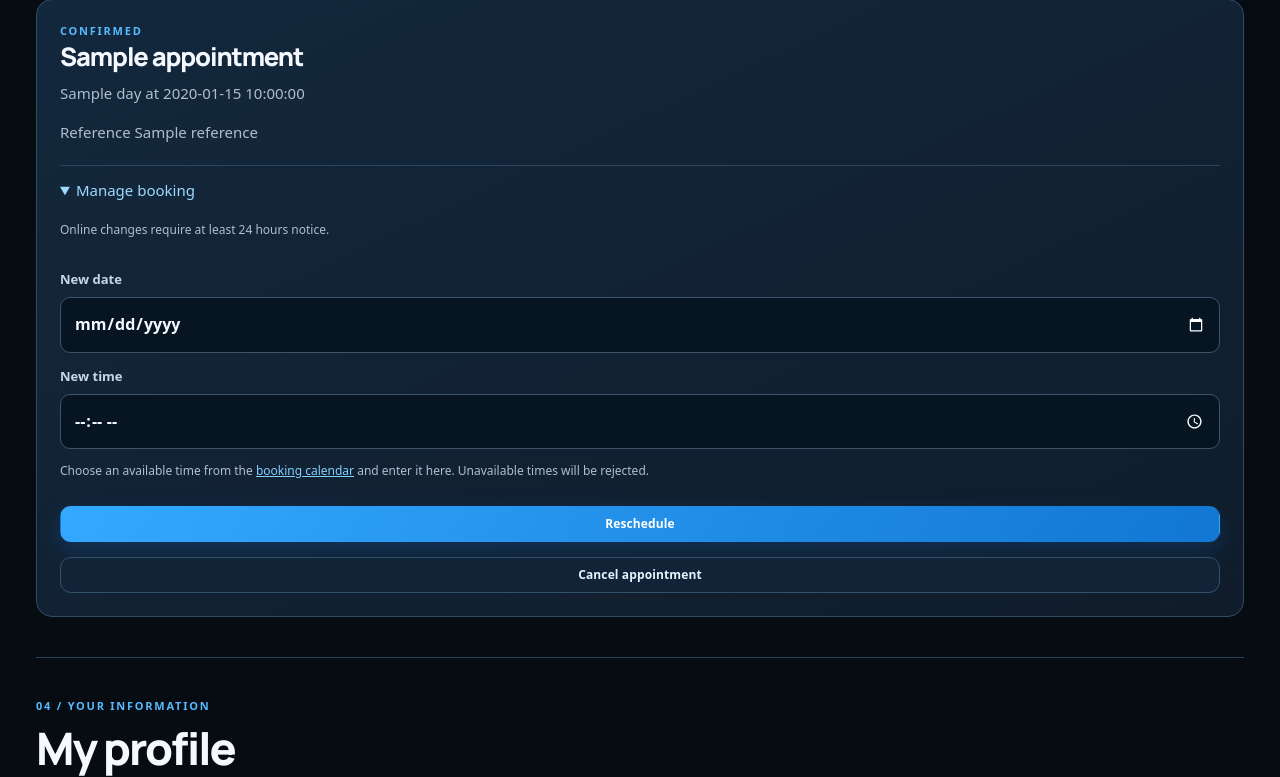
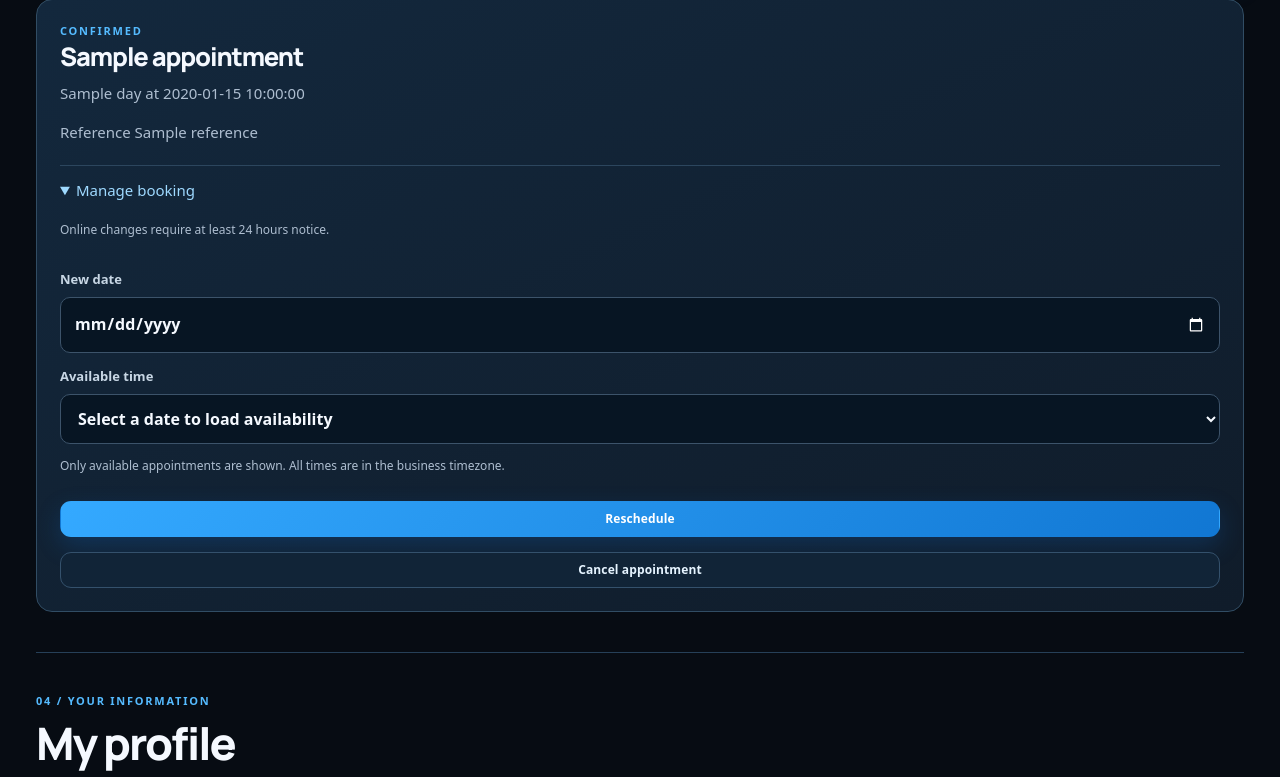
Before and after one commit to pierre-2005/gemautoworks, a FastAPI app: template templates/account.html in a window 1280 px wide, after a click on "Manage booking". Shown: the part 1890-2667 px from the top of the page. Run offline with FastAPI, Linux system fonts and the light colour scheme; the template is opened without the code that fills it: most values are stand-ins (such as "Sample title", 1, 10 or a date in 2020); parts of the project's set-up code (start-up, migrations or seed data) failed here and were passed over.

Commit message:
feat: interactive self-service rescheduling with real availability

```diff
--- a/templates/account.html
+++ b/templates/account.html
@@ -21,10 +21,10 @@
 <div class="account-vehicle-grid">{% for a in appointments %}<article class="account-plan"><div class="eyebrow">{{a.status}}</div><h3>{{a.service_title}}</h3><p>{{a.day}} at {{a.at_time}}</p><p class="muted">Reference {{a.reference}}</p>
 {% if a.status in ['pending','confirmed'] %}<details class="booking-manage"><summary>Manage booking</summary><div class="booking-manage-content">
 <p class="tiny muted">Online changes require at least 24 hours notice.</p>
-<form class="form-stack" method="post" action="/account/appointment/reschedule"><input type="hidden" name="csrf" value="{{csrf}}"><input type="hidden" name="appointment_id" value="{{a.id}}">
+<form class="form-stack customer-reschedule" data-service-id="{{a.service_id}}" method="post" action="/account/appointment/reschedule"><input type="hidden" name="csrf" value="{{csrf}}"><input type="hidden" name="appointment_id" value="{{a.id}}">
 <label>New date<input type="date" name="day" min="{{today}}" value="{{a.day}}" required></label>
-<label>New time <input type="time" name="at_time" value="{{a.at_time}}" required></label>
-<p class="tiny muted">Choose an available time from the <a href="/book">booking calendar</a> and enter it here. Unavailable times will be rejected.</p>
+<label>Available time<select name="at_time" required><option value="">Select a date to load availability</option></select></label>
+<p class="tiny muted" data-reschedule-feedback>Only available appointments are shown. All times are in the business timezone.</p>
 <button class="btn btn-primary btn-small" type="submit">Reschedule</button></form>
 <form method="post" action="/account/appointment/cancel"><input type="hidden" name="csrf" value="{{csrf}}"><input type="hidden" name="appointment_id" value="{{a.id}}"><button type="submit" class="btn btn-ghost btn-small" data-confirm="Cancel this appointment?">Cancel appointment</button></form></div></details>{% endif %}</article>{% else %}<div class="account-empty">No linked bookings yet. Your new bookings will appear here when you're signed in.</div>{% endfor %}</div></section>
 <section class="account-section" id="profile"><div class="account-section-header"><div><div class="eyebrow">04 / YOUR INFORMATION</div><h2>My profile</h2></div></div>
```
